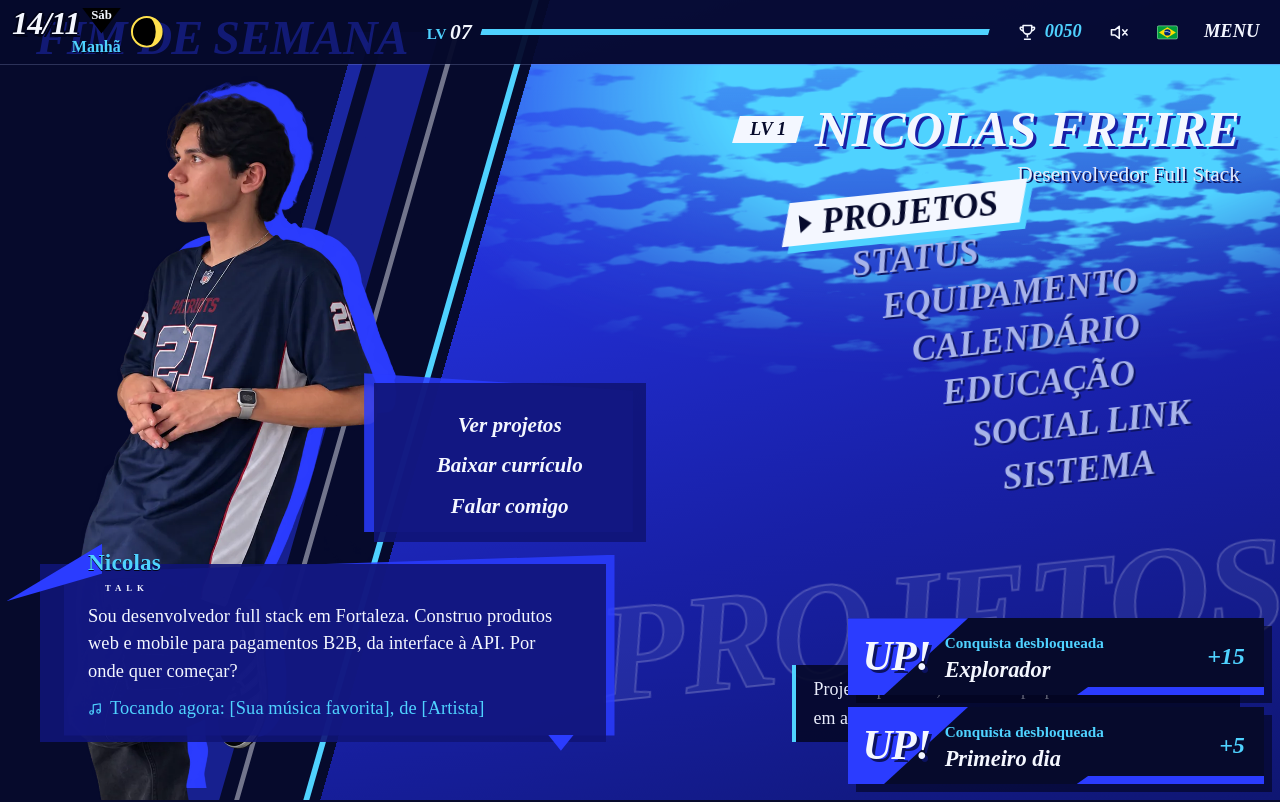
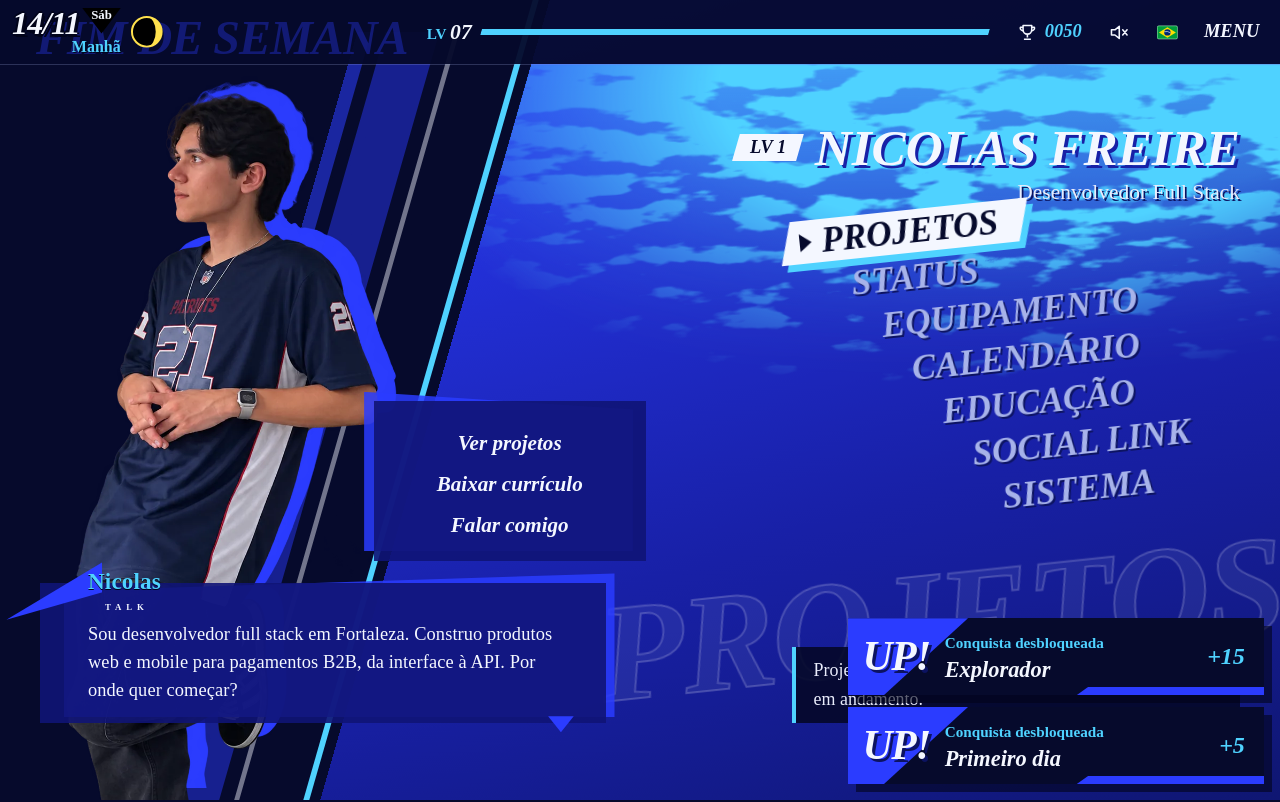
Before and after one commit to nicolasfr-dev/meu-portifolio, an Astro site: page / in a window 1280 px wide. Shown: the top 802 px of the page. Built offline with nearby package versions, Linux system fonts and the light colour scheme; Astro itself is replaced by a stand-in of ours.

Commit message:
refactor(hero): remove now playing line
Drop the music line from the hero dialog along with its styles, profile field and pt/en strings.

```diff
--- a/src/components/Hero.astro
+++ b/src/components/Hero.astro
@@ -125,25 +125,6 @@ const intro = t("hero.intro");
                 <span aria-hidden="true" data-typewriter>
                     {intro}
                 </span>
-            </p>
-            <p class="hero-np">
-                <svg
-                    width="14"
-                    height="14"
-                    viewBox="0 0 24 24"
-                    fill="none"
-                    stroke="currentColor"
-                    stroke-width="2"
-                    stroke-linecap="round"
-                    stroke-linejoin="round"
-                    aria-hidden="true"
-                >
-                    <path d="M9 18V5l12-2v13"></path>
-                    <circle cx="6" cy="18" r="3"></circle>
-                    <circle cx="18" cy="16" r="3"></circle>
-                </svg>
-                {t("hero.nowPlaying")}: {profile.nowPlaying.song},{" "}
-                {t("hero.by")} {profile.nowPlaying.artist}
             </p>
 
             <!-- escolhas de resposta, saindo da fala como no jogo -->
@@ -451,15 +432,6 @@ const intro = t("hero.intro");
         font-size: clamp(1rem, 0.95rem + 0.3vw, 1.15rem) !important;
     }
 
-    .hero-np {
-        display: flex;
-        align-items: center;
-        gap: 0.5rem;
-        margin-top: 0.6rem;
-        font-size: var(--step--1) !important;
-        color: var(--accent) !important;
-    }
-
     /* escolhas: no celular ficam dentro da fala, logo abaixo do texto */
     .hero-choices {
         margin-top: 1.4rem;
--- a/src/data/profile.ts
+++ b/src/data/profile.ts
@@ -30,8 +30,6 @@ export const profile = {
 	 */
 	photo: withBase('/nicolas.webp'),
 	photoSize: { width: 591, height: 1330 },
-	/** Música do "Tocando agora" no hero. */
-	nowPlaying: { song: '[Sua música favorita]', artist: '[Artista]' }, // TODO
 	tagline: {
 		pt: 'Produtos web e mobile para pagamentos B2B, da interface à API.',
 		en: 'Web and mobile products for B2B payments, from the interface to the API.',
--- a/src/i18n/ui.ts
+++ b/src/i18n/ui.ts
@@ -59,8 +59,6 @@ export const ui = {
 		'hero.choice.projects': 'Ver projetos',
 		'hero.choice.cv': 'Baixar currículo',
 		'hero.choice.contact': 'Falar comigo',
-		'hero.nowPlaying': 'Tocando agora',
-		'hero.by': 'de',
 		'a11y.intro': 'Apresentação',
 		'a11y.sections': 'Seções',
 		'a11y.filter': 'Filtrar por tipo',
@@ -210,8 +208,6 @@ export const ui = {
 		'hero.choice.projects': 'See projects',
 		'hero.choice.cv': 'Download résumé',
 		'hero.choice.contact': 'Talk to me',
-		'hero.nowPlaying': 'Now playing',
-		'hero.by': 'by',
 		'a11y.intro': 'Introduction',
 		'a11y.sections': 'Sections',
 		'a11y.filter': 'Filter by type',
```
Also changed, not shown: README.md.
